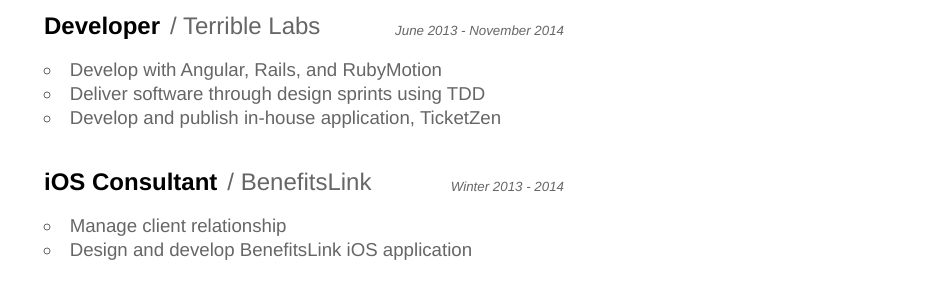
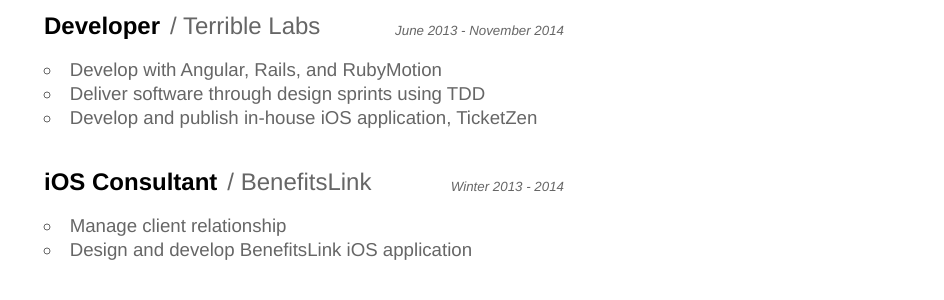
Before and after one commit to pachun/old.pachun.github.io, a Jekyll site: the page built from resume/index.html, in a window 1280 px wide. Shown: the part 347-647 px from the top of the page, without its empty margins (336-1280 px from the left). Built offline with Jekyll 4.4.1, drawn with Linux system fonts in a browser that asks for light colours; nearby versions of some CDN libraries; Markdown is read by kramdown in place of the engine named in the settings.

Commit message:
Resumé updated to indicate TicketZen is an iOS app.

```diff
--- a/resume/index.html
+++ b/resume/index.html
@@ -61,7 +61,7 @@
     <ul class="resume-list">
       <li>Develop with Angular, Rails, and RubyMotion</li>
       <li>Deliver software through design sprints using TDD</li>
-      <li>Develop and publish in-house application, TicketZen</li>
+      <li>Develop and publish in-house iOS application, TicketZen</li>
     </ul>
   </div>
 
```
